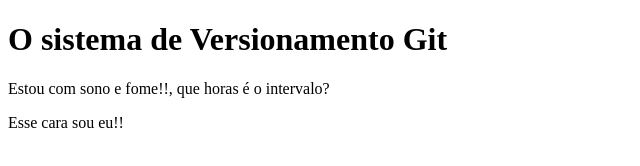
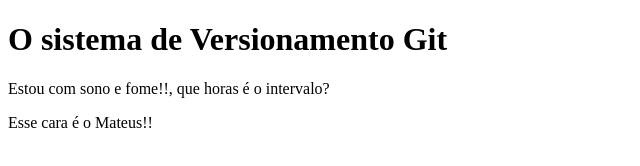
Before and after one commit to raissafraga/Gatinho, a plain HTML site: page index.html in a window 1280 px wide. Shown: the full height of the page, 0-640 px from the left. Drawn offline with Linux system fonts and the light colour scheme.

Commit message:
Quinta atualização

```diff
--- a/index.html
+++ b/index.html
@@ -9,6 +9,6 @@
 <body>
     <h1>O sistema de Versionamento Git</h1>
       <p>Estou com sono e fome!!, que horas é o intervalo?</p>
-      <p>Esse cara sou eu!!</p>
+      <p>Esse cara é o Mateus!!</p>
 </body>
 </html>
```
